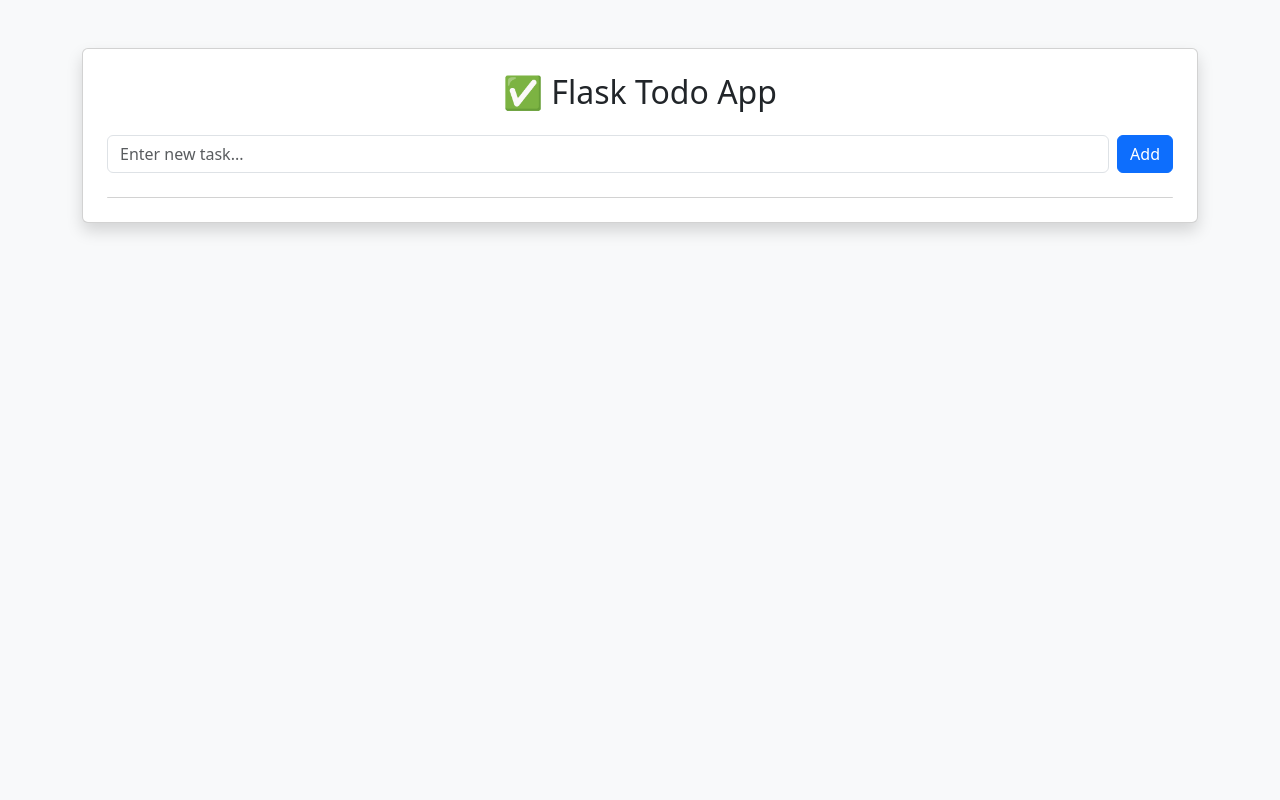
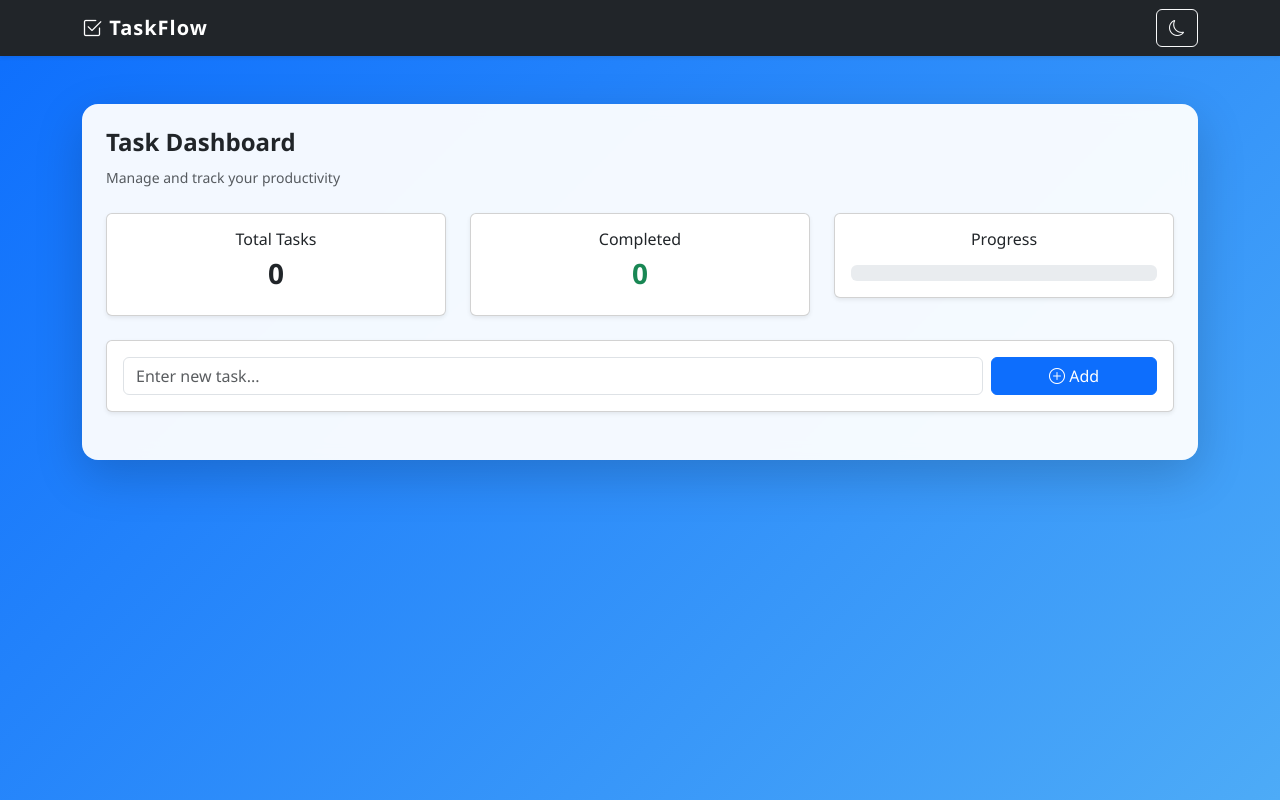
Before and after one commit to NV23094-mohammed-fardan1/CC302-task1-, a Flask app: page / in a window 1280 px wide. Run offline with Flask 3, Linux system fonts and the light colour scheme; data that the repository does not hold is empty.

Commit message:
bootstrap code update

```diff
--- a/app.py
+++ b/app.py
@@ -1,64 +1,54 @@
-from flask import Flask, render_template, request, redirect, url_for
+from flask import Flask, render_template, request, redirect
 from flask_sqlalchemy import SQLAlchemy
 
 app = Flask(__name__)
-
-# Database config
 app.config['SQLALCHEMY_DATABASE_URI'] = 'sqlite:///todo.db'
 app.config['SQLALCHEMY_TRACK_MODIFICATIONS'] = False
 
 db = SQLAlchemy(app)
 
-# -------------------------
 # Database Model
-# -------------------------
 class Todo(db.Model):
     id = db.Column(db.Integer, primary_key=True)
     task = db.Column(db.String(200), nullable=False)
     completed = db.Column(db.Boolean, default=False)
 
-# Create DB
-with app.app_context():
-    db.create_all()
-
-# -------------------------
-# READ
-# -------------------------
+# Home Page
 @app.route('/')
 def index():
     tasks = Todo.query.all()
-    return render_template('index.html', tasks=tasks)
 
-# -------------------------
-# CREATE
-# -------------------------
+    total = len(tasks)
+    completed = len([t for t in tasks if t.completed])
+
+    return render_template(
+        'index.html',
+        tasks=tasks,
+        total=total,
+        completed=completed
+    )
+
+# Add Task
 @app.route('/add', methods=['POST'])
 def add():
-    task_text = request.form['task']
-    new_task = Todo(task=task_text)
+    task = request.form['task']
+    new_task = Todo(task=task)
 
     db.session.add(new_task)
     db.session.commit()
 
-    return redirect(url_for('index'))
+    return redirect('/')
 
-# -------------------------
-# UPDATE
-# -------------------------
-@app.route('/edit/<int:id>', methods=['GET', 'POST'])
-def edit(id):
+# Complete Task
+@app.route('/complete/<int:id>')
+def complete(id):
     task = Todo.query.get_or_404(id)
+    task.completed = not task.completed
 
-    if request.method == 'POST':
-        task.task = request.form['task']
-        db.session.commit()
-        return redirect(url_for('index'))
+    db.session.commit()
+    return redirect('/')
 
-    return render_template('edit.html', task=task)
-
-# -------------------------
-# DELETE
-# -------------------------
+# Delete Task
 @app.route('/delete/<int:id>')
 def delete(id):
     task = Todo.query.get_or_404(id)
@@ -66,20 +56,19 @@ def delete(id):
     db.session.delete(task)
     db.session.commit()
 
-    return redirect(url_for('index'))
+    return redirect('/')
 
-# -------------------------
-# COMPLETE FEATURE
-# -------------------------
-@app.route('/complete/<int:id>')
-def complete(id):
+# Edit Task
+@app.route('/edit/<int:id>', methods=['POST'])
+def edit(id):
     task = Todo.query.get_or_404(id)
+    task.task = request.form['task']
 
-    task.completed = not task.completed
     db.session.commit()
+    return redirect('/')
 
-    return redirect(url_for('index'))
+if __name__ == "__main__":
+    with app.app_context():
+        db.create_all()
 
-# -------------------------
-if __name__ == '__main__':
-    app.run(host="0.0.0.0", port=5000, debug=True)
+    app.run(debug=True, host="0.0.0.0")
--- a/templates/base.html
+++ b/templates/base.html
@@ -1,22 +1,92 @@
 <!DOCTYPE html>
 <html lang="en">
 <head>
-    <meta charset="UTF-8">
-    <title>Flask Todo App</title>
+<meta charset="UTF-8">
+<title>TaskFlow Manager</title>
 
-    <!-- Bootstrap 5 CDN -->
-    <link href="https://cdn.jsdelivr.net/npm/bootstrap@5.3.2/dist/css/bootstrap.min.css" rel="stylesheet">
+<link href="https://cdn.jsdelivr.net/npm/bootstrap@5.3.2/dist/css/bootstrap.min.css" rel="stylesheet">
+<link rel="stylesheet" href="https://cdn.jsdelivr.net/npm/bootstrap-icons@1.11.1/font/bootstrap-icons.css">
+
+<style>
+
+body {
+    background: linear-gradient(135deg, #0d6efd, #4dabf7);
+    min-height: 100vh;
+    font-family: 'Segoe UI', Tahoma, Geneva, Verdana, sans-serif;
+    transition: 0.3s;
+}
+
+.dark-mode {
+    background: #0f172a;
+    color: #e2e8f0;
+}
+
+.navbar-brand {
+    font-weight: 600;
+    letter-spacing: 1px;
+}
+
+.dashboard-card {
+    border-radius: 16px;
+    border: none;
+    backdrop-filter: blur(8px);
+    background: rgba(255,255,255,0.95);
+}
+
+.dark-mode .dashboard-card {
+    background: rgba(30,41,59,0.95);
+}
+
+.task-item {
+    border-radius: 12px;
+    transition: 0.2s;
+}
+
+.task-item:hover {
+    transform: translateY(-2px);
+    box-shadow: 0 4px 12px rgba(0,0,0,0.15);
+}
+
+</style>
 
 </head>
 
-<body class="bg-light">
+<body>
 
-<div class="container mt-5">
-    <div class="card shadow p-4">
-        <h2 class="text-center mb-4">✅ Flask Todo App</h2>
-        {% block content %}{% endblock %}
-    </div>
+<!-- Navbar -->
+<nav class="navbar navbar-expand-lg navbar-dark bg-dark shadow-sm">
+<div class="container">
+
+<a class="navbar-brand">
+<i class="bi bi-check2-square"></i>
+TaskFlow
+</a>
+
+<button class="btn btn-outline-light" onclick="toggleDark()">
+<i class="bi bi-moon"></i>
+</button>
+
 </div>
+</nav>
+
+<!-- Main Content -->
+<div class="container py-5">
+
+<div class="card dashboard-card shadow-lg p-4">
+
+{% block content %}{% endblock %}
+
+</div>
+
+</div>
+
+<script>
+function toggleDark(){
+    document.body.classList.toggle("dark-mode");
+}
+</script>
+
+<script src="https://cdn.jsdelivr.net/npm/bootstrap@5.3.2/dist/js/bootstrap.bundle.min.js"></script>
 
 </body>
 </html>
--- a/templates/index.html
+++ b/templates/index.html
@@ -1,46 +1,134 @@
 {% extends 'base.html' %}
-
 {% block content %}
 
-<form action="/add" method="POST" class="d-flex gap-2 mb-4">
+<!-- Header -->
+<div class="d-flex justify-content-between align-items-center mb-4">
+
+<div>
+<h4 class="fw-bold">Task Dashboard</h4>
+<small class="text-muted">Manage and track your productivity</small>
+</div>
+
+</div>
+
+<!-- Stats Row -->
+<div class="row mb-4">
+
+<div class="col-md-4">
+<div class="card p-3 text-center shadow-sm">
+<h6>Total Tasks</h6>
+<h3 class="fw-bold">{{ total }}</h3>
+</div>
+</div>
+
+<div class="col-md-4">
+<div class="card p-3 text-center shadow-sm">
+<h6>Completed</h6>
+<h3 class="fw-bold text-success">{{ completed }}</h3>
+</div>
+</div>
+
+<div class="col-md-4">
+<div class="card p-3 text-center shadow-sm">
+<h6>Progress</h6>
+<div class="progress mt-2">
+<div class="progress-bar bg-info"
+style="width: {{ (completed/total*100) if total else 0 }}%">
+</div>
+</div>
+</div>
+</div>
+
+</div>
+
+<!-- Add Task -->
+<div class="card p-3 shadow-sm mb-4">
+<form action="/add" method="POST" class="row g-2">
+
+<div class="col-md-10">
 <input type="text" name="task" class="form-control" placeholder="Enter new task..." required>
-    <button class="btn btn-primary">Add</button>
+</div>
+
+<div class="col-md-2 d-grid">
+<button class="btn btn-primary">
+<i class="bi bi-plus-circle"></i> Add
+</button>
+</div>
+
 </form>
+</div>
 
+<!-- Task List -->
 <ul class="list-group">
 
 {% for task in tasks %}
-        <li class="list-group-item d-flex justify-content-between align-items-center">
+
+<li class="list-group-item task-item d-flex justify-content-between align-items-center">
 
 <div>
-                {% if task.completed %}
-                    <span class="text-decoration-line-through text-muted">
+
+<span class="fw-medium {% if task.completed %}text-decoration-line-through text-muted{% endif %}">
 {{ task.task }}
 </span>
-                {% else %}
-                    {{ task.task }}
-                {% endif %}
+
 </div>
 
 <div class="btn-group">
 
 <a href="/complete/{{ task.id }}" class="btn btn-success btn-sm">
-                    ✔
+<i class="bi bi-check"></i>
 </a>
 
-                <a href="/edit/{{ task.id }}" class="btn btn-warning btn-sm">
-                    Edit
-                </a>
+<button class="btn btn-warning btn-sm"
+data-bs-toggle="modal"
+data-bs-target="#editModal{{ task.id }}">
+<i class="bi bi-pencil"></i>
+</button>
 
 <a href="/delete/{{ task.id }}" class="btn btn-danger btn-sm">
-                    Delete
+<i class="bi bi-trash"></i>
 </a>
 
 </div>
 
 </li>
+
 {% endfor %}
 
 </ul>
 
+<!-- Edit Modals -->
+{% for task in tasks %}
+
+<div class="modal fade" id="editModal{{ task.id }}">
+<div class="modal-dialog">
+<div class="modal-content">
+
+<form action="/edit/{{ task.id }}" method="POST">
+
+<div class="modal-header">
+<h5 class="modal-title">Edit Task</h5>
+<button type="button" class="btn-close" data-bs-dismiss="modal"></button>
+</div>
+
+<div class="modal-body">
+<input type="text"
+       name="task"
+       value="{{ task.task }}"
+       class="form-control"
+       required>
+</div>
+
+<div class="modal-footer">
+<button class="btn btn-primary">Save Changes</button>
+</div>
+
+</form>
+
+</div>
+</div>
+</div>
+
+{% endfor %}
+
 {% endblock %}
```
Also changed, not shown: templates/edit.html (+11 -5 lines). Lines whose indentation alone changed are shown as unchanged.
